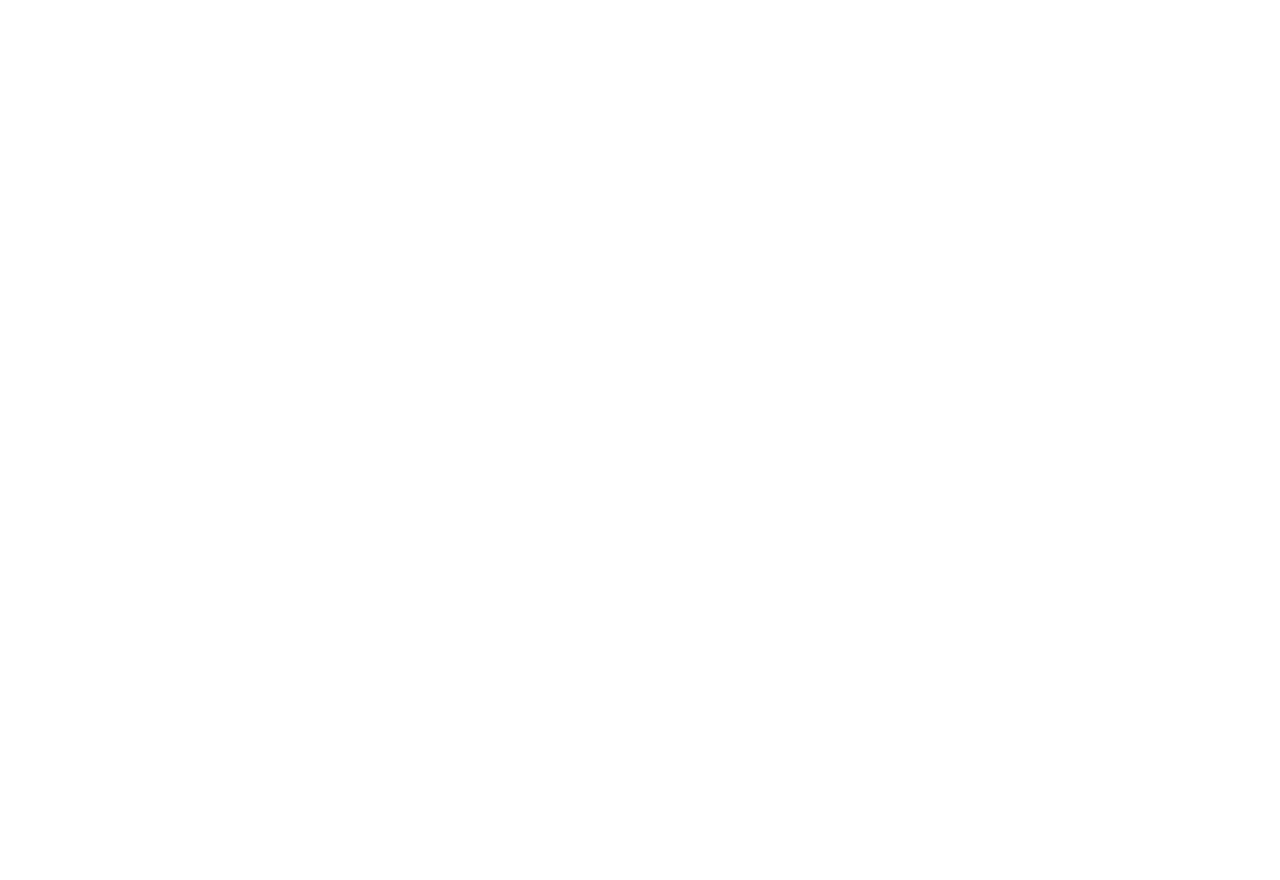
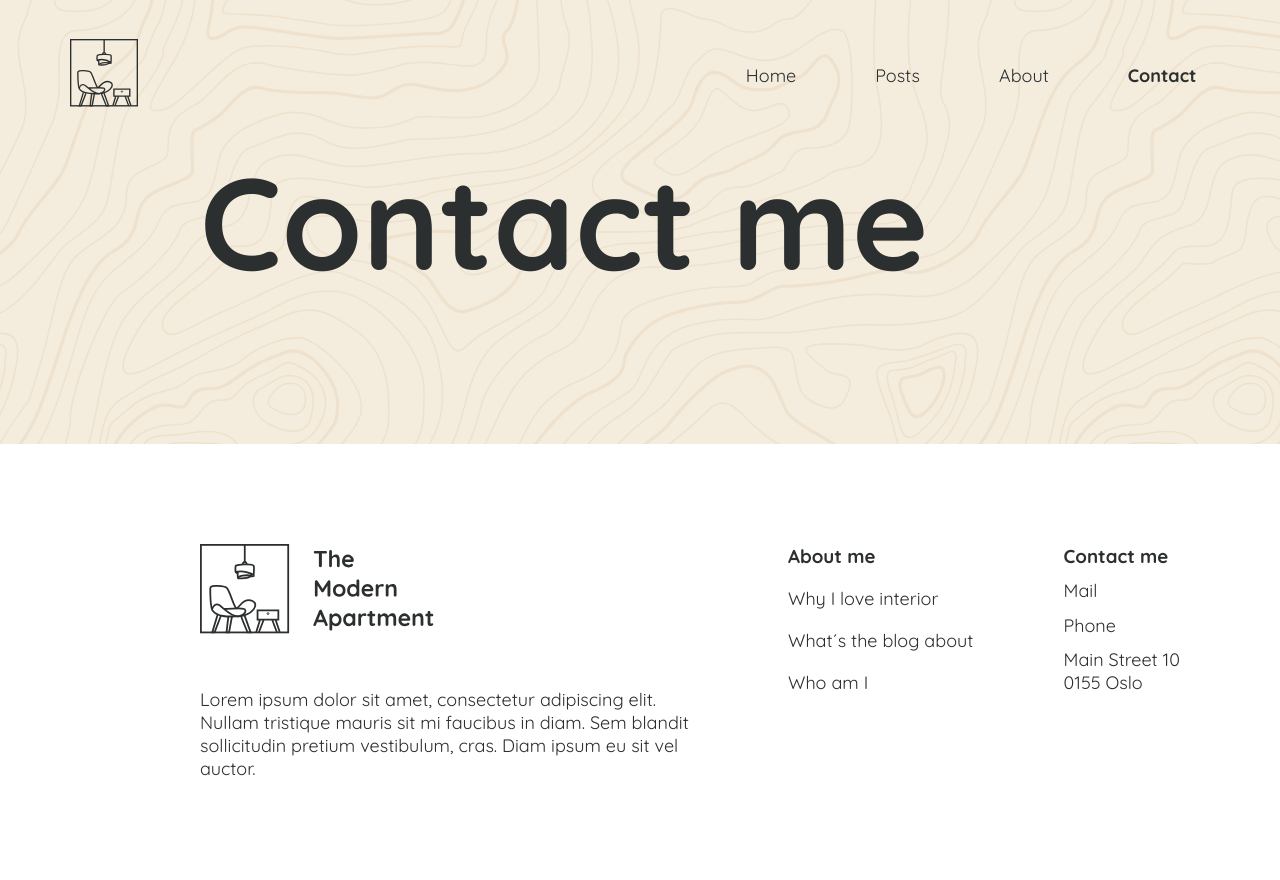
Before and after one commit to Marthebjornsen98/Prosject-exam, a plain HTML site: page contact.html in a window 1280 px wide. Before the commit the page ends 800 px from the top, so only its background shows below. Drawn offline with nearby package versions, Linux system fonts and the light colour scheme.

Commit message:
Started on the contact page

```diff
--- a/contact.html
+++ b/contact.html
@@ -0,0 +1,90 @@
+<!DOCTYPE html>
+<html lang="en">
+
+<!DOCTYPE html>
+<html lang="en">
+
+<head>
+    <meta charset="UTF-8">
+    <meta name="description" content="If you want to contact me, this is the page for you! Leave me a message.">
+    <meta http-equiv="X-UA-Compatible" content="IE=edge">
+    <meta name="viewport" content="width=device-width, initial-scale=1.0">
+    <title>Contact</title>
+
+    <link rel="stylesheet" href="css/main.css">
+    <link rel="stylesheet" href="https://use.fontawesome.com/releases/v5.15.3/css/all.css"
+        integrity="sha384-SZXxX4whJ79/gErwcOYf+zWLeJdY/qpuqC4cAa9rOGUstPomtqpuNWT9wdPEn2fk" crossorigin="anonymous">
+</head>
+
+<body>
+    <header>
+        <div class="nav__container">
+            <div class="logo__container">
+                <a href="index.html">
+                    <img class="logo" src="img/logo-black.svg" alt="Illustrative logo with chair, lamp and table">
+                </a>
+            </div>
+            <ul class="nav__list">
+                <li class="nav__item--black"><a class="nav__item--black" href="index.html">Home</a></li>
+                <li class="nav__item--black"><a class="nav__item--black" href="posts.html">Posts</a></li>
+                <li class="nav__item--black"><a class="nav__item--black" href="about.html">About</a></li>
+                <li class="nav__item--black"><a class="nav__item--black" href="contact.html">Contact</a></li>
+            </ul>
+        </div>
+    </header>
+
+    <main>
+        <div class="space-between"></div>
+        <div class="content">
+            <h1>Contact me</h1>
+
+        </div>
+    </main>
+
+    <footer>
+        <div class="footer__container">
+            <div class="footer__info-logo--container">
+                <div class="footer-logo">
+                    <a href="index.html">
+                        <img class="footer-logo__img" src="img/footer-logo.svg"
+                            alt="Illustrative logo with chair, lamp and table">
+                    </a>
+                </div>
+                <div class="footer__info">
+                    <p class="body-text">
+                        Lorem ipsum dolor sit amet, consectetur adipiscing elit. Nullam tristique mauris sit mi
+                        faucibus
+                        in diam. Sem blandit sollicitudin pretium vestibulum, cras. Diam ipsum eu sit vel auctor.
+                    </p>
+                </div>
+            </div>
+            <div class="footer__categories">
+                <ul class="footer__list">
+                    <h3>About me</h3>
+                    <li class="footer__item"><a class="footer__item" href="about.html">Why I love interior</a></li>
+                    <li class="footer__item"><a class="footer__item" href="about.html">What´s the blog about</a>
+                    </li>
+                    <li class="footer__item"><a class="footer__item" href="about.html">Who am I</a></li>
+                </ul>
+                <ul class="footer__list">
+                    <h3>Contact me</h3>
+                    <li class="footer__item"><a class="footer__item" href="contact.html">Mail</a></li>
+                    <li class="footer__item"><a class="footer__item" href="contact.html">Phone</a></li>
+                    <li class="footer__item"><a class="footer__item" href="contact.html">
+                            Main Street 10<span class="next-line"></span>0155 Oslo</a></li>
+                </ul>
+            </div>
+        </div>
+    </footer>
+</body>
+
+
+<!-- Lottie files -->
+<script src="https://unpkg.com/@lottiefiles/lottie-player@latest/dist/lottie-player.js"></script>
+
+<!-- My script files -->
+<script src="js/component/alert.js"></script>
+<script src="js/contact.js"></script>
+<script src="js/header.js"></script>
+
+</html>
```
Also changed, not shown: posts.html (+2 -1 lines), js/contact.js (added).
